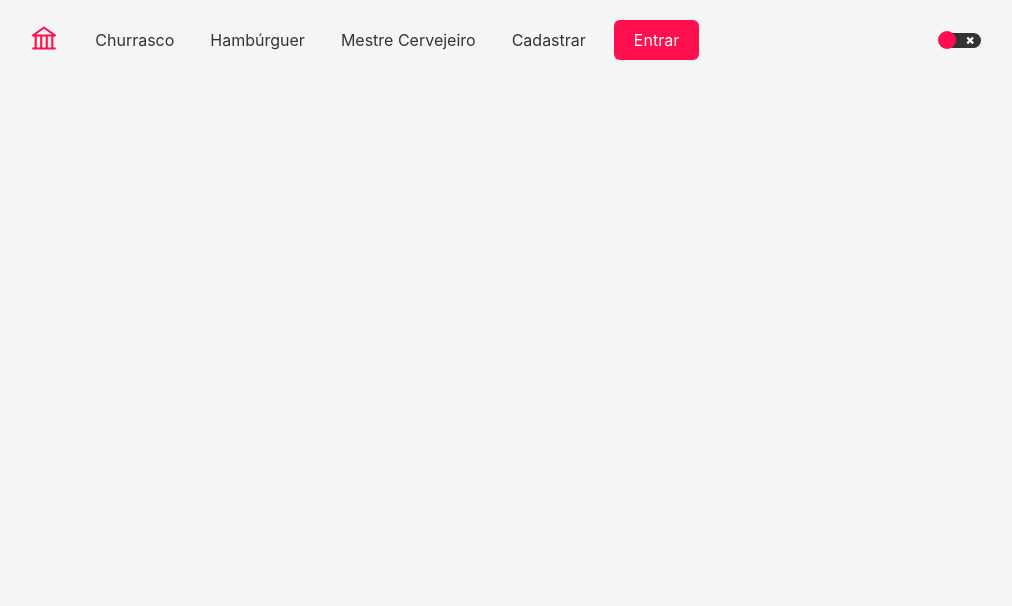
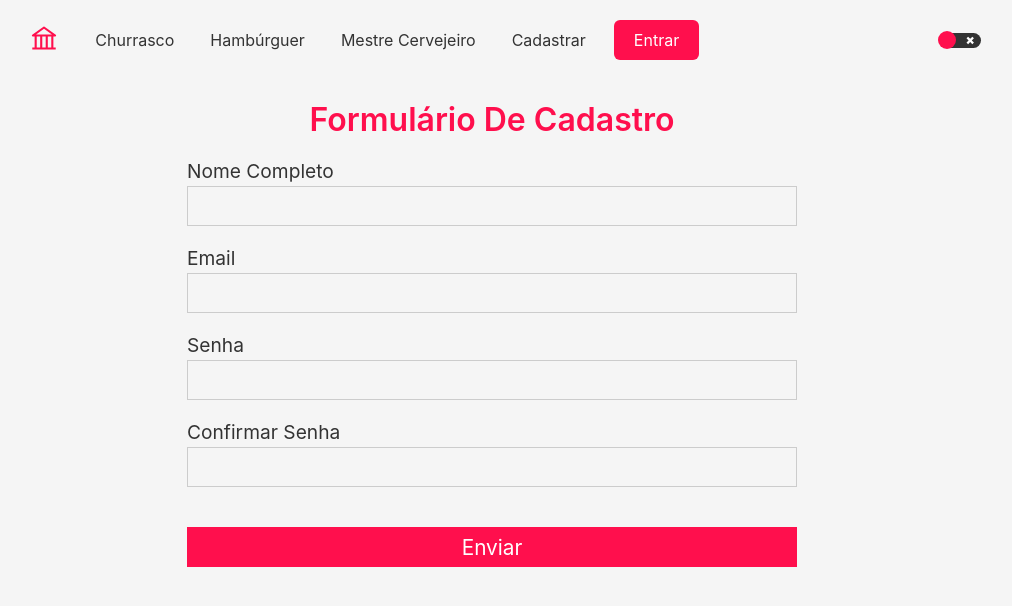
Before and after one commit to Brbuck/Teste_Aplication, a React (Create React App) app: page /cadastrar in a window 1280 px wide. Shown: the top 606 px of the page, without its empty margins (148-1160 px from the left). Built offline with nearby package versions, Linux system fonts and the light colour scheme.

Commit message:
Create Former and UpDate

```diff
--- a/src/Routes/auth.routes.js
+++ b/src/Routes/auth.routes.js
@@ -3,6 +3,7 @@ import {Routes, Route} from 'react-router-dom'
 import SignIn from '../pages/SignIn'
 import Index from '../pages/Index'
 import {HamburguerPage, BeerPage, BarbercuePage} from '../pages/pagesTestes'
+import Former from '../pages/Former';
 
 const AuthRoutes = () => (
     <Routes>
@@ -11,7 +12,7 @@ const AuthRoutes = () => (
       <Route path="/churrasco"  element={<BarbercuePage/>} />
       <Route path="/login"  element={<SignIn/>} />
       <Route path="/hamburguer"  element={<HamburguerPage/>} />
-
+      <Route path="/cadastrar"  element={<Former/>} />
     </Routes>
   );
 
--- a/src/components/DashboardHeader/index.js
+++ b/src/components/DashboardHeader/index.js
@@ -11,11 +11,16 @@ function DashboardHeader() {
         setModal(!modal)
     }
 
+    function CloseModal (){
+        if(modal === true)
+        setModal(!modal)
+    }
+
     function handleLogout() {
         Logout();
     }
     return (
-        <Container onClick={ShowModal} >
+        <Container onClick={CloseModal} >
             <MenuIcon onClick={ShowModal} />
             <Links   to='/login'>Home</Links>
             <Links to='/perfil'>Perfil</Links>
--- a/src/components/Header/index.js
+++ b/src/components/Header/index.js
@@ -13,7 +13,6 @@ function Header({ togleTheme }) {
     const [click, setClick] = useState(false)
     const handleMenu = () => {
         setClick(!click)
-        console.log(click)
     }
 
     const { user } = useAuth()
--- a/src/components/Header/styles.js
+++ b/src/components/Header/styles.js
@@ -28,10 +28,10 @@ export const Container = styled.div`
         @media screen and (max-width: 812px){
             position: absolute;
             width: 100%;
+            top: 70px;
             left: ${({click}) => (click ? '0px' : '-100%')};
             height: 100vh;
             flex-direction: column;
-            top: 70px;
 
             background-color: ${props => props.theme.colors.background};
         }
--- /dev/null
+++ b/src/pages/Former/index.js
@@ -0,0 +1,32 @@
+import React from 'react';
+
+import { Container, Button, Form, Input, Label, Register, Title } from './styles';
+
+function Former() {
+    return (
+        <Container>
+            <Title>Formulário de cadastro</Title>
+            <Form>
+                <Register>
+                    <Label>Nome completo</Label>
+                    <Input type='text' />
+                </Register>
+                <Register>
+                    <Label>email</Label>
+                    <Input type='email' />
+                </Register>
+                <Register>
+                    <Label>Senha</Label>
+                    <Input type='password' />
+                </Register>
+                <Register>
+                    <Label>Confirmar senha</Label>
+                    <Input type='password' />
+                </Register>
+                <Button>Enviar</Button>
+            </Form>
+        </Container>
+    )
+}
+
+export default Former;
--- /dev/null
+++ b/src/pages/Former/styles.js
@@ -0,0 +1,57 @@
+import styled from 'styled-components';
+
+export const Container = styled.div`
+    width: 100%;
+    max-width: 650px;
+    height: 600px;
+    padding: 20px 20px;
+    margin: 80px auto;
+`;
+
+export const Form = styled.form`
+
+`;
+
+export const Input = styled.input`
+    width: 100%;
+    height: 40px;
+    border: 1px solid #ccc;
+    padding: 10px;
+    margin-top: 3px;
+
+    font-size: 1.1rem;
+    color: ${props => props.theme.colors.text};
+
+    &:focus{
+        border: 2px solid #ff0f4d;
+    }
+
+`;
+
+export const Label = styled.label`
+    font-size: 1.2rem;
+    color: ${props => props.theme.colors.text};
+    text-transform: capitalize;
+
+`;
+
+export const Register = styled.div`
+    margin: 20px 0px;
+`;
+
+export const Title = styled.h1`
+    text-align: center;
+    color: #ff0f4d;
+    text-transform: capitalize;
+`;
+
+export const Button = styled.button`
+    width: 100%;
+    height:  40px;
+    background-color: #ff0f4d;
+    color: #fff;
+
+    font-size: 1.3rem;
+    margin: 20px 0px;
+    cursor: pointer;
+`;
--- a/src/pages/Index/styles.js
+++ b/src/pages/Index/styles.js
@@ -130,8 +130,8 @@ export const Image = styled.img`
     height: 260px;
 
     @media screen and (max-width: 650px){
-        width: 300px;
-        height: 300px;
+        width: 280px;
+        height: 280px;
     }
 
 `
@@ -173,7 +173,7 @@ export const HamburguerContainer = styled.div`
 
     >img{
         width: 510px;
-        height: 300px ;
+        height: 300px;
 
         @media screen and (max-width: 1000px){
             order: -1;
@@ -185,11 +185,12 @@ export const HamburguerContainer = styled.div`
         }
 
         @media screen and (max-width: 650px){
-            width: 400px;
+            width: 340px;
         }
 
-    @media screen and (max-width: 450px){
-            width: 300px;
+        @media screen and (max-width: 450px){
+            width: 280px;
+            height: 280px ;
         }
     }
 
@@ -198,7 +199,13 @@ export const HamburguerContainer = styled.div`
 `
 
 export const CervejaContainer = styled.div`
+    display: flex;
+    flex-direction: column;
     padding: 10px;
+
+    @media screen and (max-width: 812px){
+        align-items: center;
+    };
 
     >img{
         width: 510px;
@@ -206,12 +213,11 @@ export const CervejaContainer = styled.div`
         margin-top: 20px;
 
         @media screen and (max-width: 650px){
-            width: 400px;
+            width: 340px;
+
         };
 
-        @media screen and (max-width: 450px){
-             width: 300px;
-        }
+
 
 
     }
@@ -220,7 +226,7 @@ export const CervejaContainer = styled.div`
 
         >h2{
             font-size: 2.2rem;
-            margin-bottom:20px;
+            margin: 20px 0px;
 
             @media screen and (max-width: 650px){
                 font-size: 1.6rem;
--- a/src/pages/SignIn/index.js
+++ b/src/pages/SignIn/index.js
@@ -15,8 +15,8 @@ function SignIn() {
             <h1>Faça seu Login na plataforma</h1>
           </div>
           <LoginArea>
-              <Input className='active' type="text" placeholder="E-mail" />
-              <Input type="password" placeholder="Senha" />
+              <Input className='active' value='teste.teste@gmail.com' type="text" placeholder="E-mail" />
+              <Input type="password" value='12345678' placeholder="Senha" />
               <LoginButton onClick={handleSign}>ENTRAR</LoginButton>
           </LoginArea>
 
```
Also changed, not shown: 1 other file (tests, documents, lock files or other folders).
